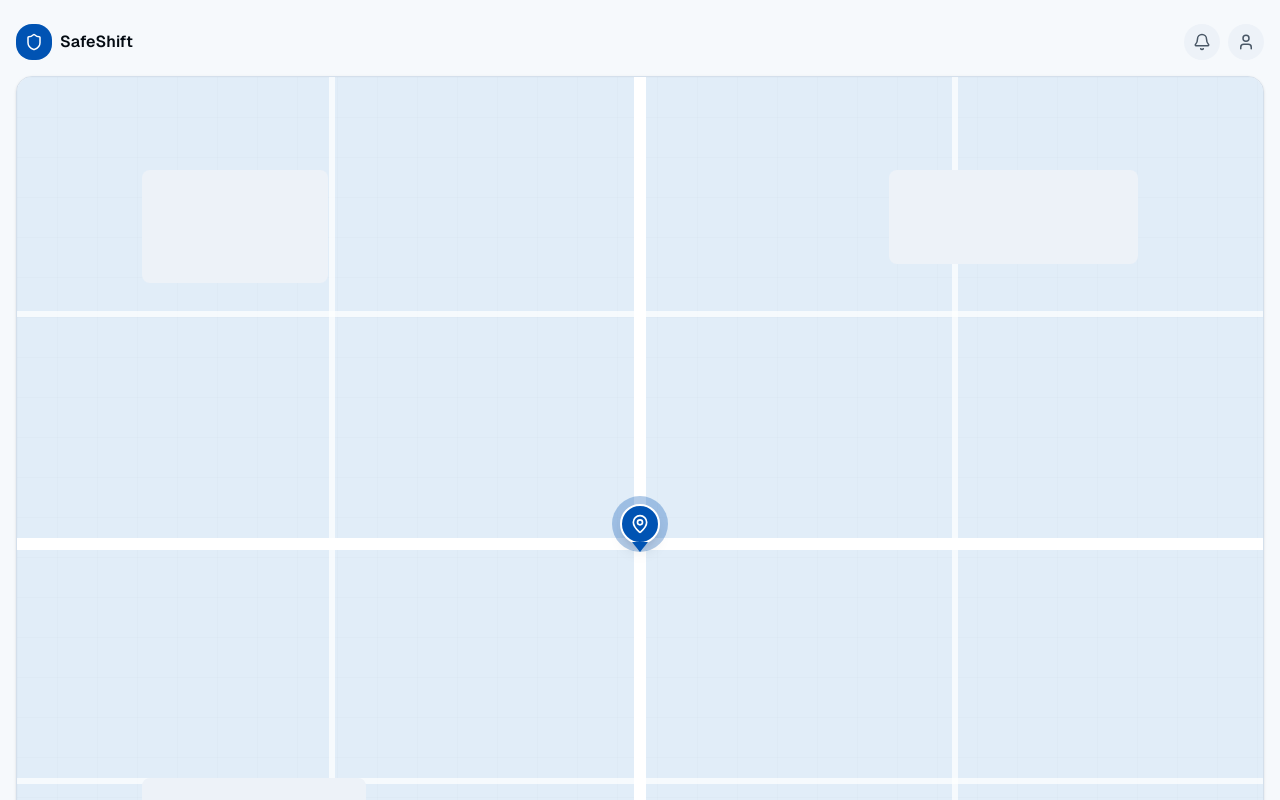
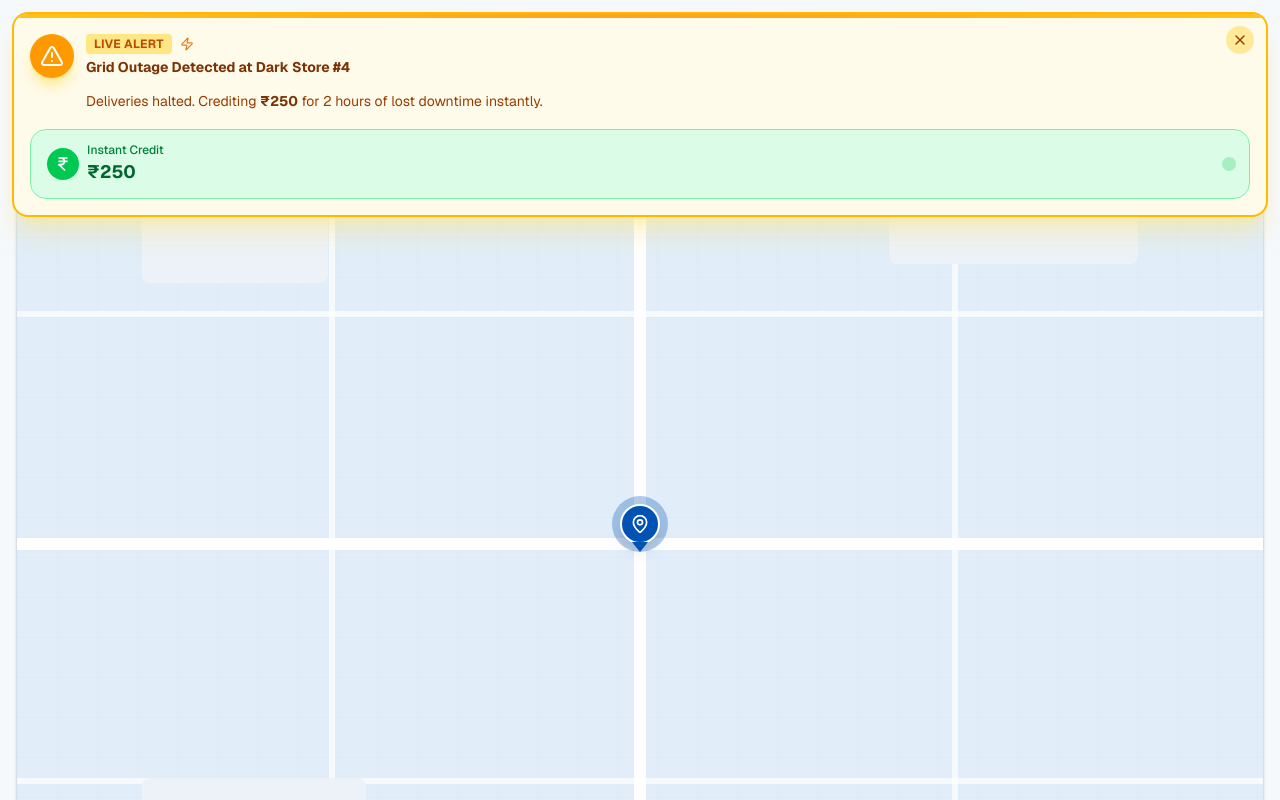
Before and after one commit to JAldamJeffron/Guidewire-DEVTrail-Looptroop-1, a Next.js app: page / in a window 1280 px wide. Shown: the top 800 px of the page. Built offline with nearby package versions, Linux system fonts and the light colour scheme.

Commit message:
feat: add real-time push notification overlay for grid outage alert\n\nIntroduce live alert overlay with warning color, icon, and dismiss button.

```diff
--- a/components/dashboard-screen.tsx
+++ b/components/dashboard-screen.tsx
@@ -1,16 +1,84 @@
 "use client"
 
-import { useState } from "react"
-import { Shield, MapPin, IndianRupee, ChevronRight, Bell, User } from "lucide-react"
+import { useState, useEffect } from "react"
+import { Shield, MapPin, IndianRupee, ChevronRight, Bell, User, AlertTriangle, X, Zap } from "lucide-react"
 import { Switch } from "@/components/ui/switch"
 import { Card, CardContent } from "@/components/ui/card"
 import { Label } from "@/components/ui/label"
 
 export function DashboardScreen() {
   const [isProtectionActive, setIsProtectionActive] = useState(true)
+  const [showNotification, setShowNotification] = useState(false)
+
+  // Show notification after a short delay to simulate real-time alert
+  useEffect(() => {
+    const timer = setTimeout(() => {
+      setShowNotification(true)
+    }, 1500)
+    return () => clearTimeout(timer)
+  }, [])
 
   return (
-    <div className="min-h-screen bg-background flex flex-col">
+    <div className="min-h-screen bg-background flex flex-col relative">
+      {/* Push Notification Overlay */}
+      {showNotification && (
+        <div className="fixed inset-x-0 top-0 z-50 px-3 pt-3 animate-in slide-in-from-top-full duration-500">
+          <div className="relative bg-amber-50 border-2 border-amber-400 rounded-2xl shadow-xl shadow-amber-200/50 overflow-hidden">
+            {/* Animated warning stripe */}
+            <div className="absolute top-0 left-0 right-0 h-1 bg-gradient-to-r from-amber-400 via-amber-500 to-amber-400 animate-pulse" />
+
+            {/* Close button */}
+            <button
+              onClick={() => setShowNotification(false)}
+              className="absolute top-3 right-3 w-7 h-7 rounded-full bg-amber-200/80 flex items-center justify-center hover:bg-amber-300 transition-colors"
+            >
+              <X className="w-4 h-4 text-amber-800" />
+            </button>
+
+            <div className="p-4 pt-5">
+              {/* Alert Header */}
+              <div className="flex items-start gap-3">
+                <div className="w-11 h-11 rounded-full bg-amber-500 flex items-center justify-center flex-shrink-0 shadow-lg shadow-amber-300/50">
+                  <AlertTriangle className="w-6 h-6 text-white" />
+                </div>
+                <div className="flex-1 pr-6">
+                  <div className="flex items-center gap-2 mb-1">
+                    <span className="text-xs font-bold uppercase tracking-wide text-amber-700 bg-amber-200 px-2 py-0.5 rounded">Live Alert</span>
+                    <Zap className="w-3.5 h-3.5 text-amber-600 animate-pulse" />
+                  </div>
+                  <p className="text-sm font-bold text-amber-900 leading-snug">
+                    Grid Outage Detected at Dark Store #4
+                  </p>
+                </div>
+              </div>
+
+              {/* Alert Body */}
+              <div className="mt-3 pl-14">
+                <p className="text-sm text-amber-800 leading-relaxed">
+                  Deliveries halted. Crediting <span className="font-bold text-amber-900">₹250</span> for 2 hours of lost downtime instantly.
+                </p>
+              </div>
+
+              {/* Credit Badge */}
+              <div className="mt-4 flex items-center gap-3">
+                <div className="flex-1 bg-green-100 border border-green-300 rounded-xl px-4 py-3 flex items-center justify-between">
+                  <div className="flex items-center gap-2">
+                    <div className="w-8 h-8 rounded-full bg-green-500 flex items-center justify-center">
+                      <IndianRupee className="w-4 h-4 text-white" strokeWidth={2.5} />
+                    </div>
+                    <div>
+                      <p className="text-xs text-green-700 font-medium">Instant Credit</p>
+                      <p className="text-lg font-bold text-green-800">₹250</p>
+                    </div>
+                  </div>
+                  <div className="w-2 h-2 rounded-full bg-green-500 animate-ping" />
+                </div>
+              </div>
+            </div>
+          </div>
+        </div>
+      )}
+
       {/* Header */}
       <header className="px-4 pt-6 pb-4">
         <div className="flex items-center justify-between">
```
